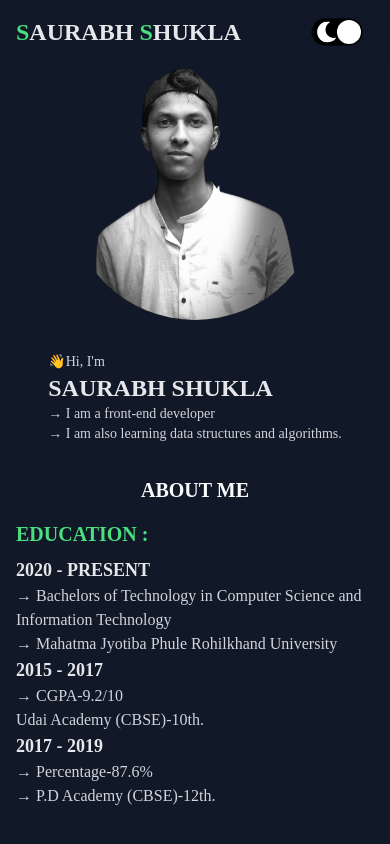
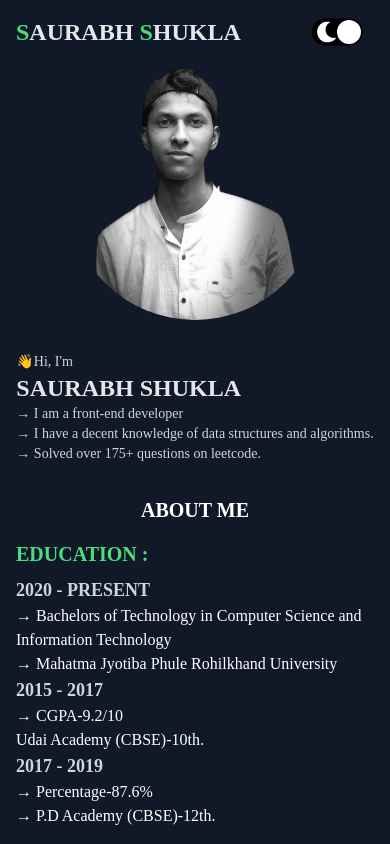
Before and after one commit to skinnyiam/portfolio, a React (Create React App) app: page / in a window 390 px wide. Shown: the top 844 px of the page. Built offline with nearby package versions, Linux system fonts and the light colour scheme.

Commit message:
improved the ui

```diff
--- a/src/App.js
+++ b/src/App.js
@@ -9,7 +9,7 @@ import SocialLinks from "./components/SocialLinks";
 
 function App() {
   return (
-    <div className="w-full bg-gray-900 text-gray-300">
+    <div className="w-full bg-white dark:bg-gray-900  text-black dark:text-white">
       <Navbar />
       <Home />
       <About />
--- a/src/components/About.jsx
+++ b/src/components/About.jsx
@@ -14,7 +14,7 @@ const About = () => {
 
   return (
     <div id="about" className="w-full flex flex-col">
-      <h1 className="sm:text-2xl lg:text-4xl text-xl dark:text-gray-50 text-gray-600 font-semibold text-center p-0 sm:py-4">
+      <h1 className="sm:text-2xl lg:text-4xl text-xl dark:text-white text-black font-semibold text-center p-0 sm:py-4">
         ABOUT ME
       </h1>
       <div className="w-full flex flex-col sm:flex-row justify-center">
@@ -28,7 +28,7 @@ const About = () => {
                 EDUCATION :
               </h3>
               <div className="">
-                <h2 className="text-lg font-bold text-gray-200">
+                <h2 className="text-lg font-bold dark:text-gray-300 text-gray-700">
                   2020 - PRESENT
                 </h2>
                 <h6 className="">
@@ -40,12 +40,12 @@ const About = () => {
                 </h6>
               </div>
               <div className="">
-                <h2 className="text-lg font-bold text-gray-200">2015 - 2017</h2>
+                <h2 className="text-lg font-bold dark:text-gray-300 text-gray-700">2015 - 2017</h2>
                 <h6 className="">{"→ "}CGPA-9.2/10</h6>
                 <h6 className="">Udai Academy (CBSE)-10th.</h6>
               </div>
               <div className="">
-                <h2 className="text-lg font-bold text-gray-200">2017 - 2019</h2>
+                <h2 className="text-lg font-bold dark:text-gray-300 text-gray-700">2017 - 2019</h2>
                 <h6 className="">{"→ "}Percentage-87.6%</h6>
                 <h6 className="">{"→ "}P.D Academy (CBSE)-12th.</h6>
               </div>
--- a/src/components/Home.jsx
+++ b/src/components/Home.jsx
@@ -27,7 +27,9 @@ const Home = () => {
             {"→ "}I am a front-end developer
           </h2>
           <p className="dark:text-gray-300 text-gray-700 text-sm sm:text-lg lg:text-xl">
-            {"→ "}I am also learning data structures and algorithms.
+            {"→ "}I have a decent knowledge of data structures and algorithms.
+            <br />
+            {"→ "}Solved over 175+ questions on leetcode.
           </p>
         </div>
       </div>
```
